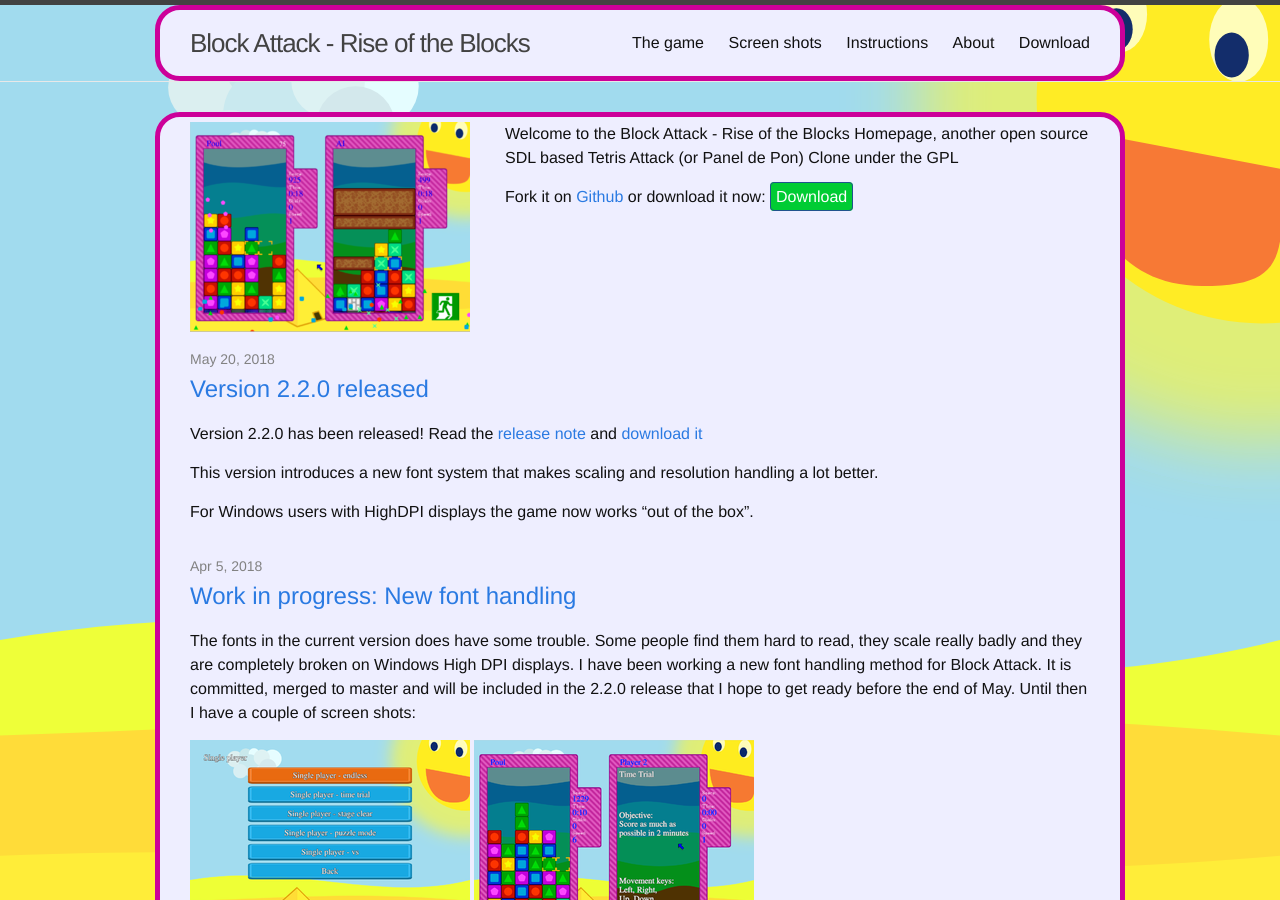
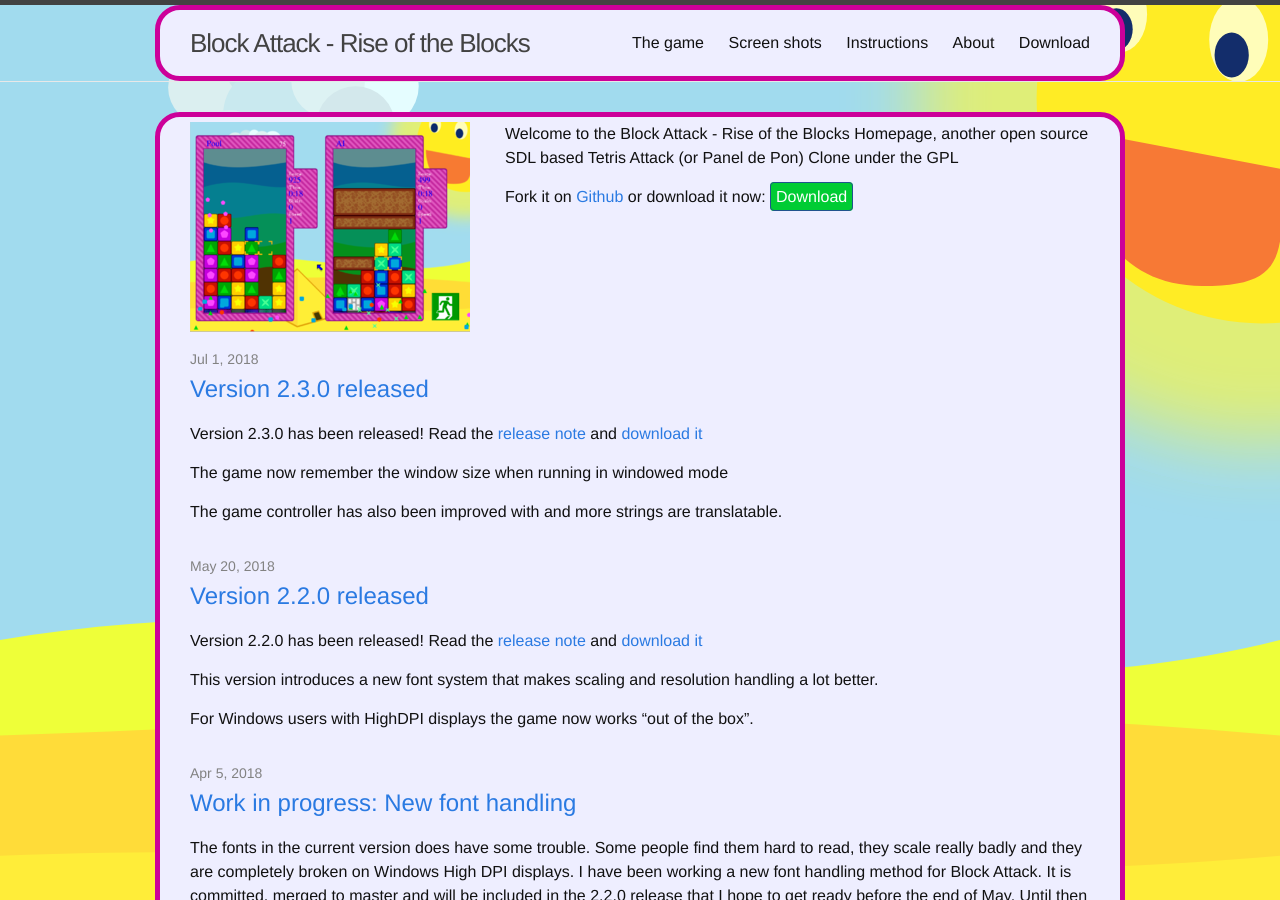
Before and after one commit to blockattack/blockattack-www, a Jekyll site: the page built from index.html, in a window 1280 px wide and 900 px high. Built offline with Jekyll 4.4.1, drawn with Linux system fonts in a browser that asks for light colours.

Commit message:
Version 2.3.0 released

```diff
--- a/_posts/2018-04-05-work_in_progress__new_font_handling.markdown
+++ b/_posts/2018-04-05-work_in_progress__new_font_handling.markdown
@@ -2,7 +2,7 @@
 layout: post
 title: "Work in progress: New font handling"
 date: 2018-04-05
-catagories: news
+categories: news
 ---
 The fonts in the current version does have some trouble. Some people find them hard to read, they scale really badly and they are completely broken on Windows High DPI displays.
 I have been working a new font handling method for Block Attack. It is committed, merged to master and will be included in the 2.2.0 release that I hope to get ready before the end of May.
--- a/_posts/2018-05-20-version_2_2_0_released.markdown
+++ b/_posts/2018-05-20-version_2_2_0_released.markdown
@@ -2,7 +2,7 @@
 layout: post
 title: "Version 2.2.0 released"
 date: 2018-05-20
-catagories: news
+categories: news
 ---
 Version 2.2.0 has been released! Read the [release note](https://raw.githubusercontent.com/blockattack/blockattack-game/v2.2.X/ReleaseNotes-2.2.0.txt) and [download it]({{ site.baseurl }}/download/)
 
--- /dev/null
+++ b/_posts/2018-07-01-version_2_3_0_released.markdown
@@ -0,0 +1,11 @@
+---
+layout: post
+title: "Version 2.3.0 released"
+date: 2018-07-01
+categories: news
+---
+Version 2.3.0 has been released! Read the [release note](https://raw.githubusercontent.com/blockattack/blockattack-game/v2.3.X/ReleaseNotes-2.3.0.txt) and [download it]({{ site.baseurl }}/download/)
+
+The game now remember the window size when running in windowed mode
+
+The game controller has also been improved with and more strings are translatable.
```
Also changed, not shown: download.md (+4 -4 lines), thegame.md (+3 -1 lines).
